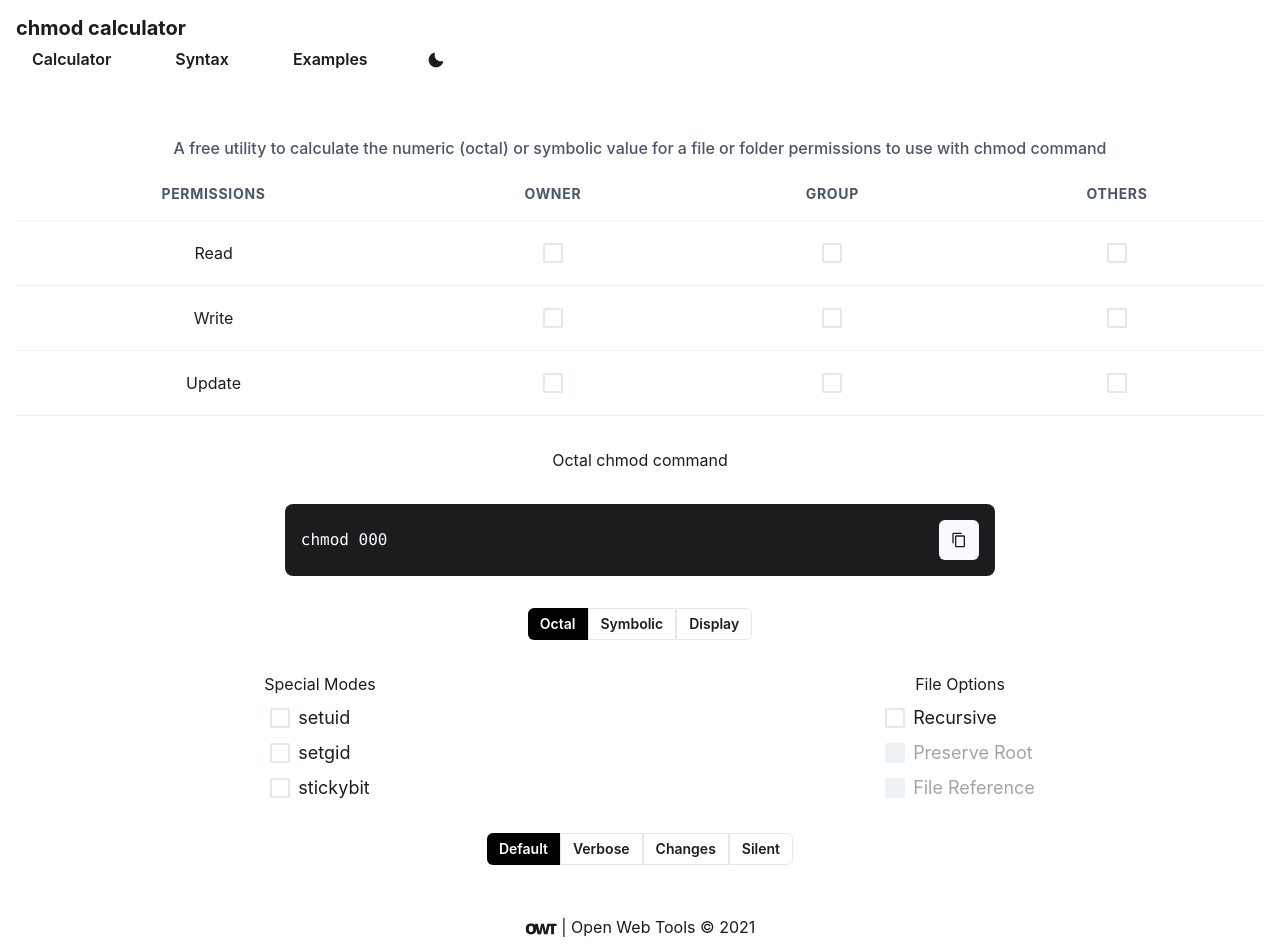
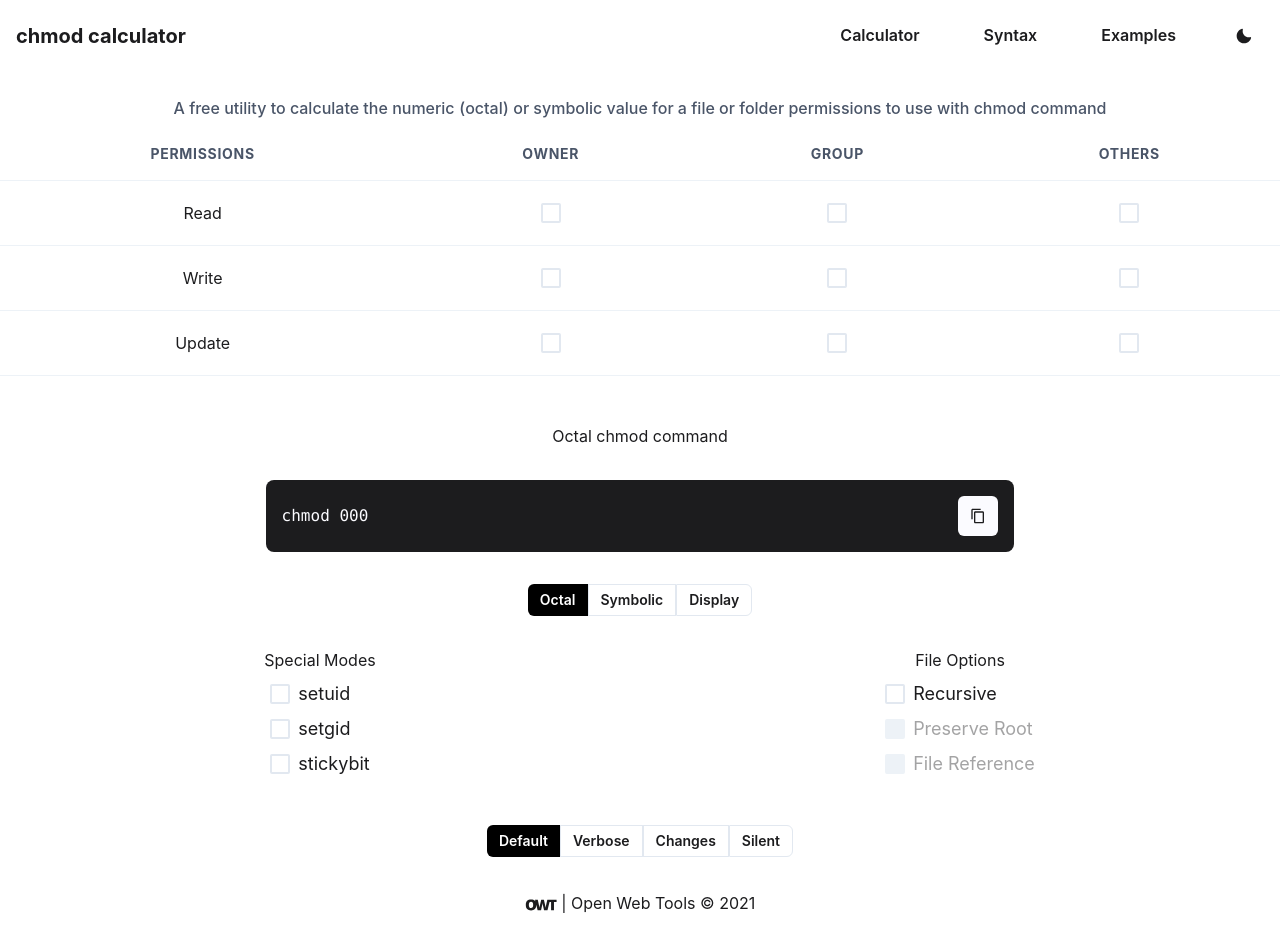
Before and after one commit to openwebtools/chmod.owtp, a Next.js app: page / in a window 1280 px wide. After the commit the page ends 921 px from the top, so only its background shows below. Built offline with nearby package versions, Linux system fonts and the light colour scheme.

Commit message:
alignment fix

```diff
--- a/components/Layout.tsx
+++ b/components/Layout.tsx
@@ -16,9 +16,7 @@ const Layout = ({ children, title }: Props) => {
         <title>{title}</title>
       </Head>
       <Toolbar />
-      <Box p={4} flex="1">
-        {children}
-      </Box>
+      <Box flex="1">{children}</Box>
       <Footer />
     </Flex>
   );
--- a/components/PermissionDisplay.tsx
+++ b/components/PermissionDisplay.tsx
@@ -28,7 +28,7 @@ const PermissionDisplay = (props: any) => {
   };
 
   return (
-    <Box w="60%">
+    <Box {...props}>
       <Text align="center">{permissionLabel}</Text>
       <CodeElement>{permissionValue}</CodeElement>
       <Center>
--- a/components/Toolbar.tsx
+++ b/components/Toolbar.tsx
@@ -34,7 +34,11 @@ const Toolbar = (props: any) => {
       {...props}
       direction={["column", "row", "row", "row"]}
     >
-      <Flex align="center" justify="space-between" w="100%">
+      <Flex
+        align="center"
+        justify="space-between"
+        w={["100%", "auto", "auto", "auto"]}
+      >
         <NextLink href="/" passHref>
           <Link>
             <Heading as="h1" size="md">
--- a/pages/examples.mdx
+++ b/pages/examples.mdx
@@ -2,11 +2,11 @@ import Layout from "../components/Layout";
 import CodeElement from "../components/CodeElement";
 import { Flex, Center, Heading } from "@chakra-ui/react";
 
-<Layout title="chmod examples | Open Web Tools">
+<Layout title="chmod examples | Open Web Tools" p={4}>
 <Center>
 <Flex
   flexDirection="column"
-  w="60%"
+  w={["100%", "100%", "60%", "60%"]}
 >
 <Heading as="h6" align="center" size="md">
 Octal
--- a/pages/index.tsx
+++ b/pages/index.tsx
@@ -241,10 +241,13 @@ const IndexPage = () => {
           </Tr>
         </Tbody>
       </Table>
-      <Center m={8}>
-        <PermissionDisplay permission={permissionResult}></PermissionDisplay>
+      <Center mt={8} p={4}>
+        <PermissionDisplay
+          permission={permissionResult}
+          w={["100%", "100%", "60%", "60%"]}
+        ></PermissionDisplay>
       </Center>
-      <SimpleGrid spacing={8} columns={2}>
+      <SimpleGrid spacing={8} columns={2} p={4}>
         <VStack align="center">
           <Text>Special Modes</Text>
           <VStack align="left">
--- a/pages/syntax.mdx
+++ b/pages/syntax.mdx
@@ -2,9 +2,10 @@ import Layout from "../components/Layout";
 import CodeElement from "../components/CodeElement";
 import { Flex, Center, Heading } from "@chakra-ui/react";
 
-<Layout title="chmod syntax | Open Web Tools">
+<Layout title="chmod syntax | Open Web Tools" p={4}
+  >
   <Center>
-    <Flex flexDirection="column" w="60%">
+    <Flex flexDirection="column" w={["100%", "100%", "60%", "60%"]}>
 <Heading as="h3" align="left" size="md">
     chmod - change file mode bits
 </Heading>
```
